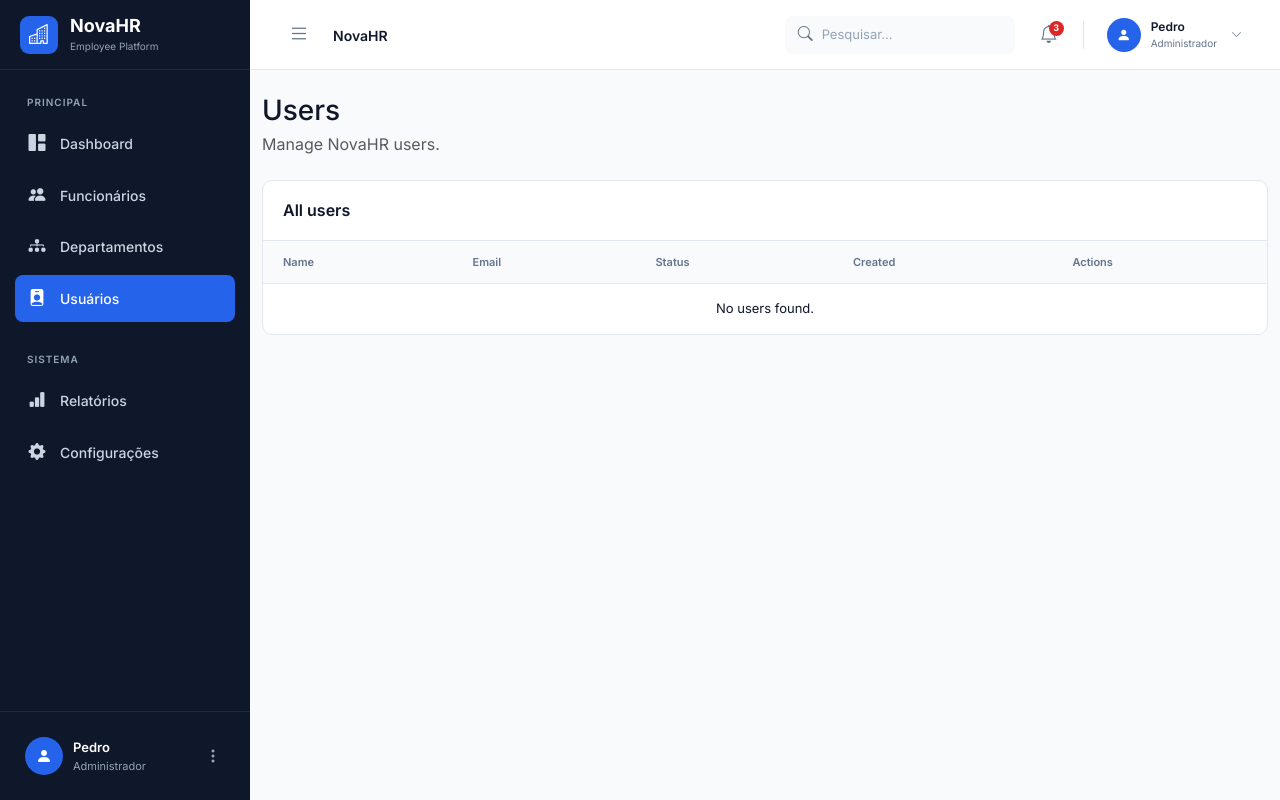
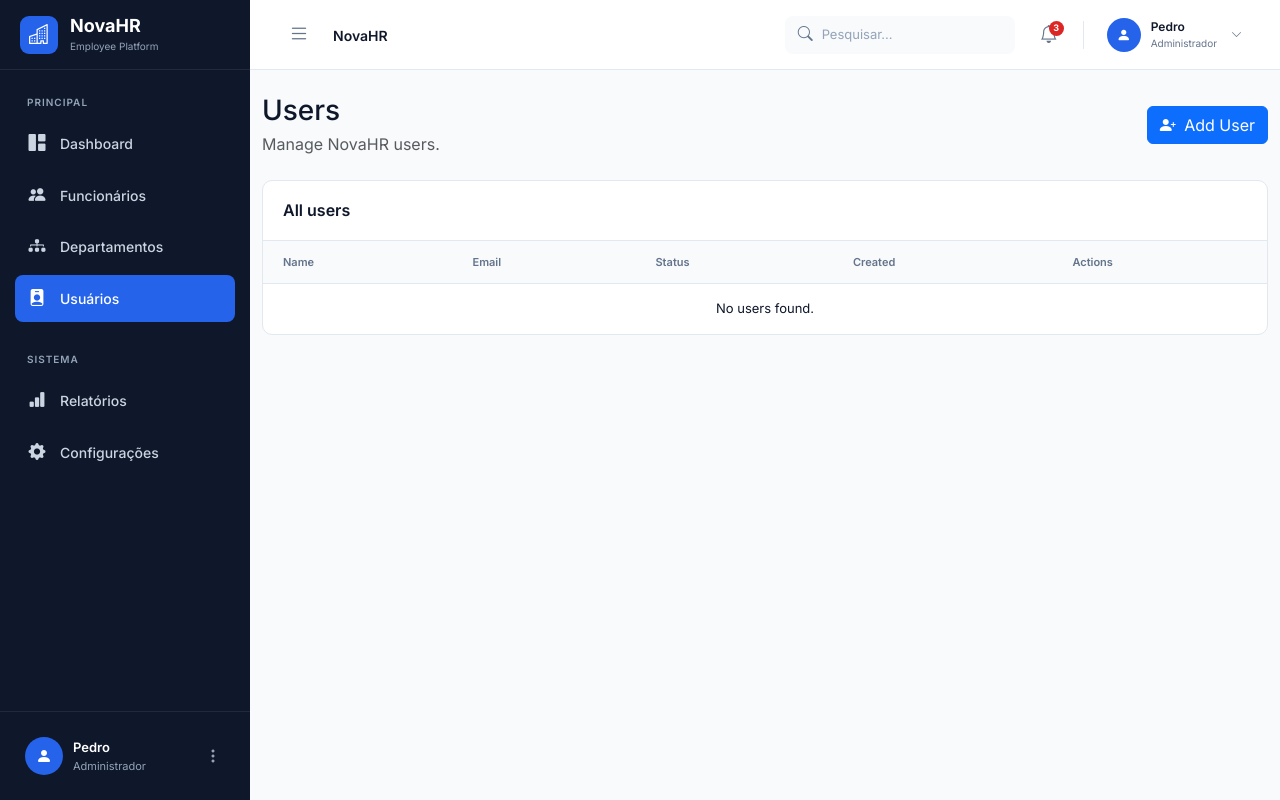
Before and after one commit to panzo1f/employee-management-system, a Flask app: page /users/ in a window 1280 px wide. Run offline with Flask 3, Linux system fonts and the light colour scheme.

Commit message:
feat: add user creation action

```diff
--- a/app/templates/users/list.html
+++ b/app/templates/users/list.html
@@ -19,6 +19,14 @@
                 Manage NovaHR users.
             </p>
         </div>
+
+        <a
+            href="{{ url_for('users.create_user') }}"
+            class="btn btn-primary"
+        >
+            <i class="bi bi-person-plus-fill me-1"></i>
+            Add User
+        </a>
 
     </div>
 
```
